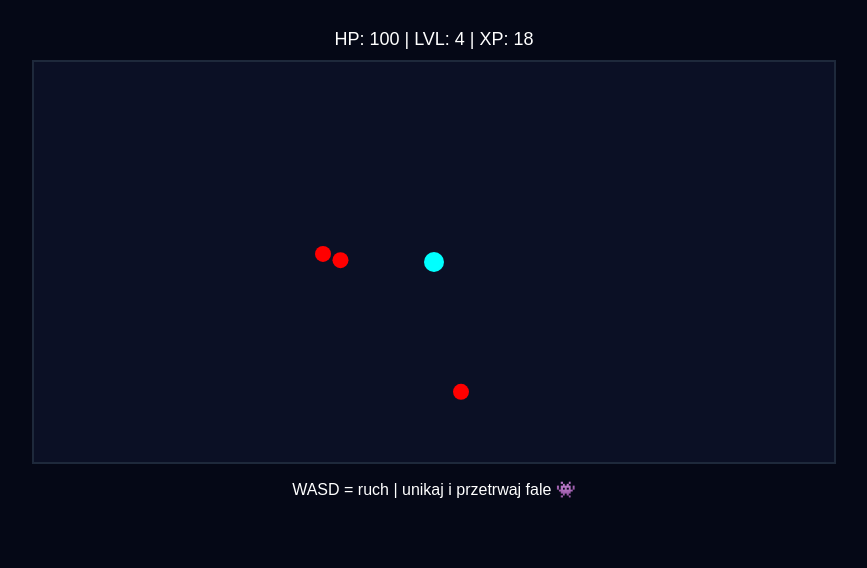
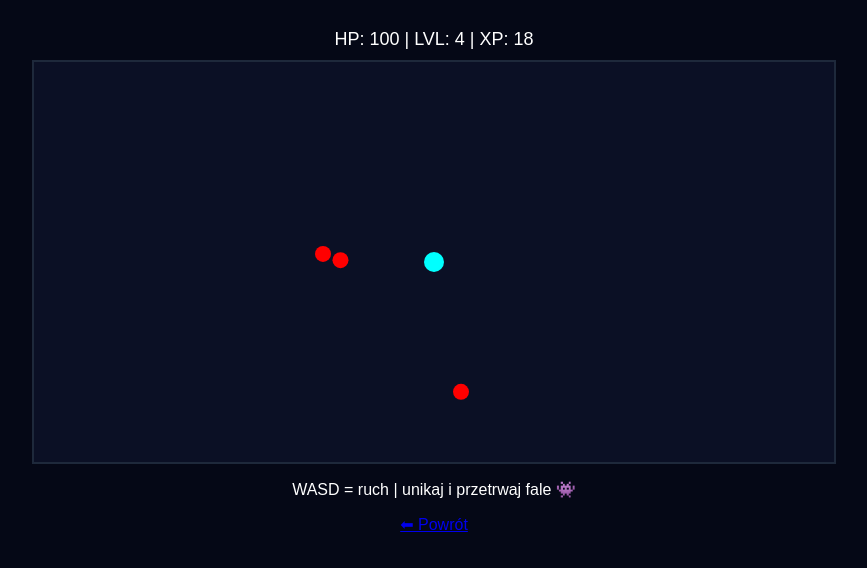
Before and after one commit to pawlasmic-pixel/strony_internetowe, a plain HTML site: page arena.html in a window 1280 px wide. Shown: the part 62-630 px from the top of the page, without its empty margins (206-1073 px from the left). Drawn offline with Linux system fonts and the light colour scheme.

Commit message:
Update arena.html

```diff
--- a/arena.html
+++ b/arena.html
@@ -190,6 +190,6 @@ requestAnimationFrame(loop);
 
 loop();
 </script>
-
+<a href="przegladarkowe.html">⬅ Powrót</a>
 </body>
 </html>
```
